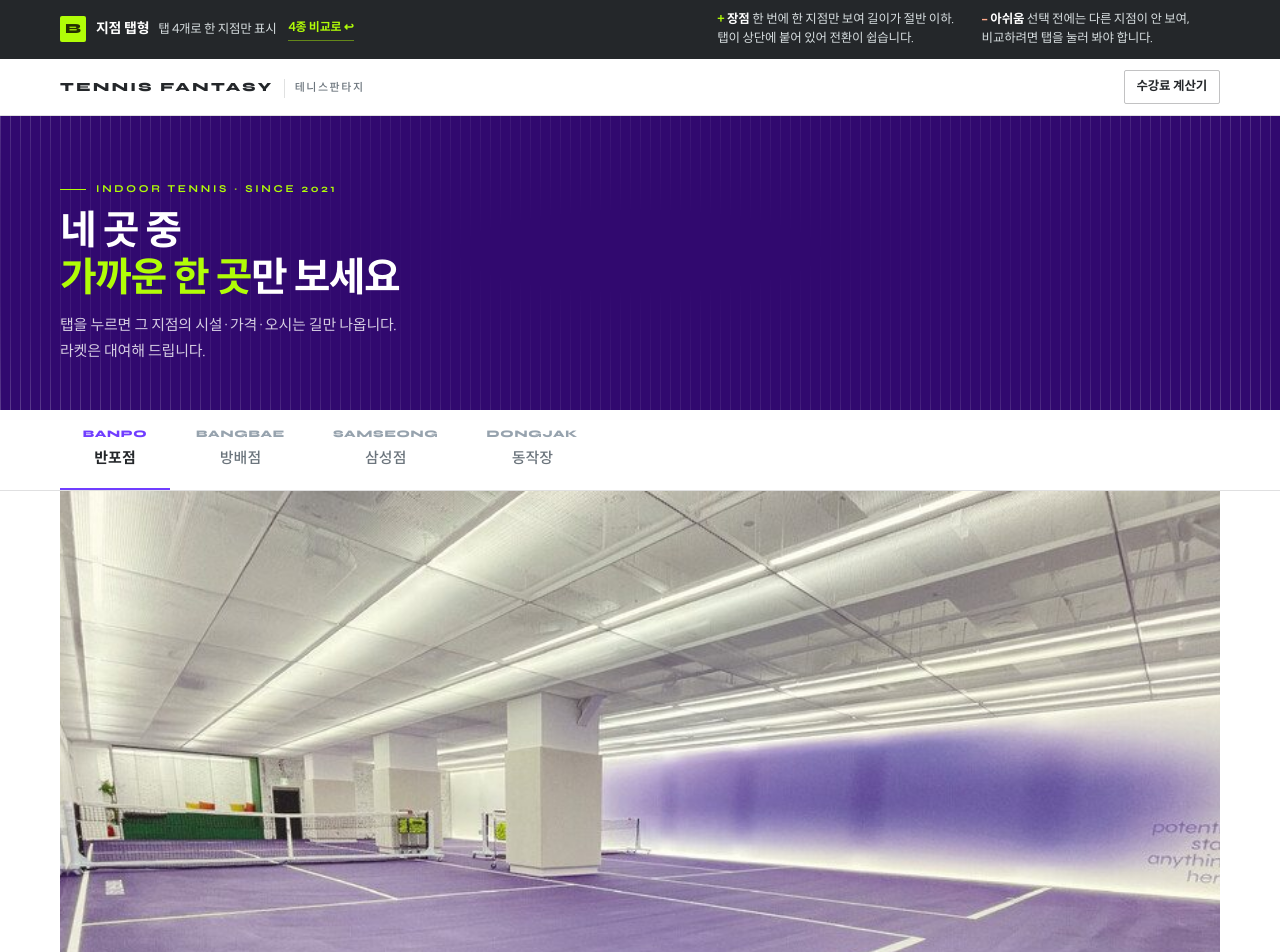
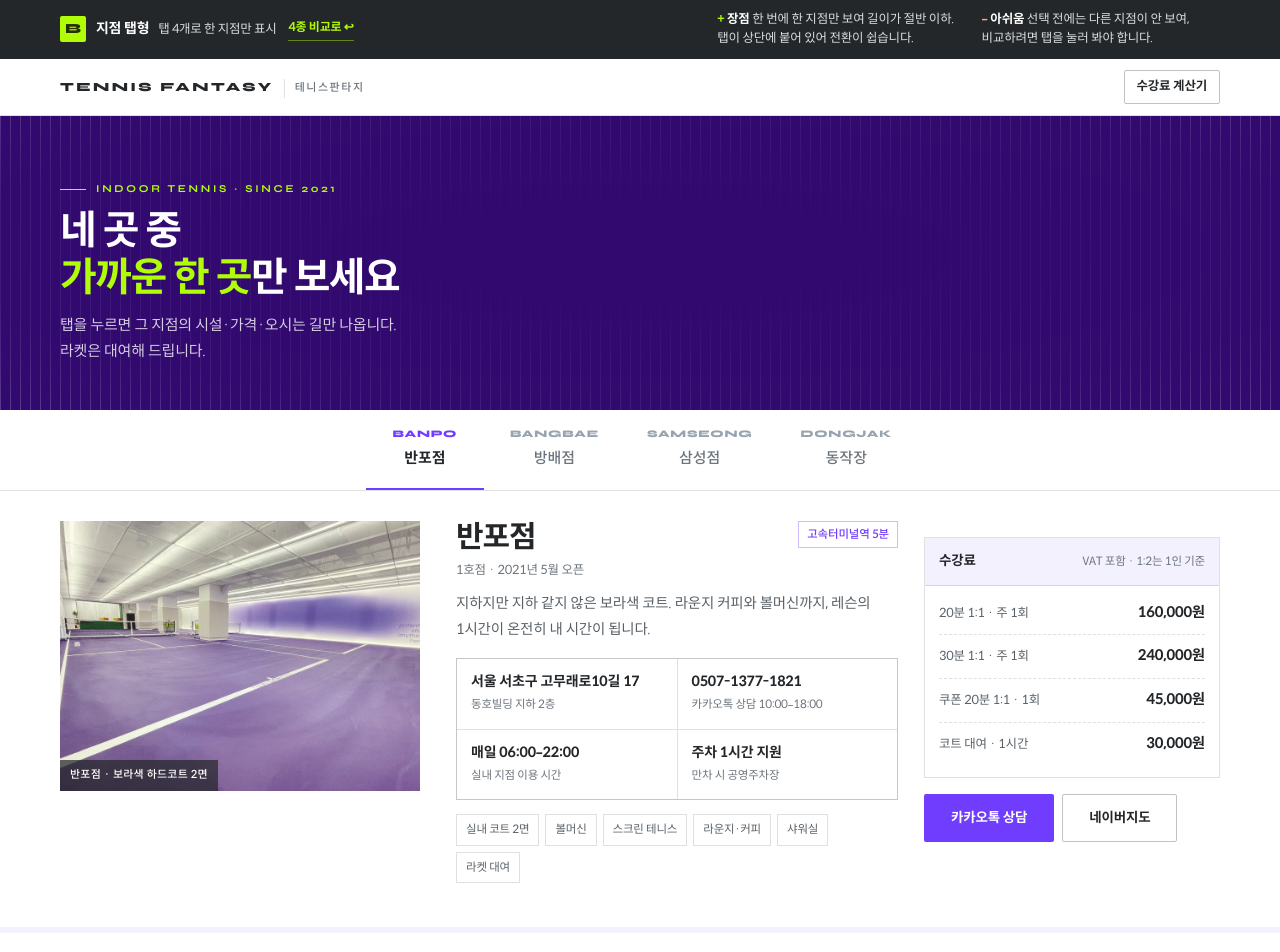
Before and after one commit to ouy2006/tf-calc, a plain HTML site: page mockups/b/index.html in a window 1280 px wide. Shown: the top 952 px of the page. Drawn offline with Linux system fonts and the light colour scheme.

Commit message:
시안 B 데스크톱 레이아웃 보정 · 시안 라벨/길이 표 갱신

```diff
--- a/mockups/b/index.html
+++ b/mockups/b/index.html
@@ -68,16 +68,21 @@
   .tabbar button{font-size:14px;padding:15px 4px 13px}
 }
 @media(min-width:760px){
-  .tabbar button{flex:0 0 auto;min-width:110px;font-size:15px;padding:16px 22px}
+  .tabbar__in{justify-content:center}
+  .tabbar button{flex:0 0 auto;min-width:118px;font-size:15px;padding:16px 22px}
   .tabbar button b{font-size:10px}
-  .panelB__body{display:grid;grid-template-columns:1.1fr .9fr;gap:34px;align-items:start}
-  .panelB__shot{aspect-ratio:4/3}
-  .panelB__head{padding-top:0}
   .commonB__grid{grid-template-columns:repeat(3,1fr)}
   .heroB{padding:56px 0 46px}
   .heroB p{font-size:15px}
   .panelB__acts{grid-template-columns:auto auto;justify-content:start}
   .panelB__acts .btn{padding:0 26px}
+}
+@media(min-width:900px){
+  .panelB{display:grid;grid-template-columns:360px minmax(0,1fr);gap:36px;align-items:start;padding:30px 0 44px}
+  .panelB__shot{aspect-ratio:4/3;margin:0}
+  .panelB__body{display:grid;grid-template-columns:minmax(0,1fr) 296px;gap:26px;align-items:start}
+  .panelB__head{padding-top:0}
+  .panelB__lead{font-size:14.5px}
 }
 </style>
 </head>
```
Also changed, not shown: mockups/index.html (+2 -2 lines).
